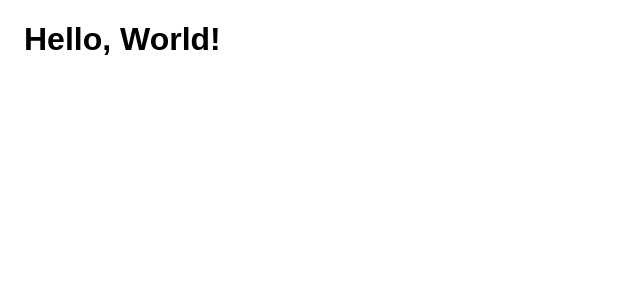
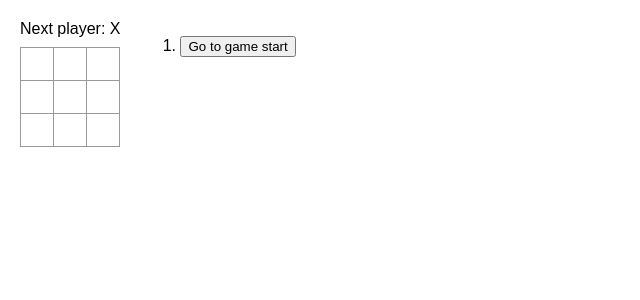
Before and after one commit to unnKoel/Rxjs-react-fe, a React app: page / in a window 1280 px wide. Shown: the top 300 px of the page, without its empty margins (0-640 px from the left). Built offline with nearby package versions, Linux system fonts and the light colour scheme.

Commit message:
get involved react offical example

```diff
--- a/src/app.css
+++ b/src/app.css
@@ -1,4 +1,90 @@
-.App {
-  margin: 1rem;
-  font-family: Arial, Helvetica, sans-serif;
+* {
+  box-sizing: border-box;
 }
+
+body {
+  font-family: sans-serif;
+  margin: 20px;
+  padding: 0;
+}
+
+h1 {
+  margin-top: 0;
+  font-size: 22px;
+}
+
+h2 {
+  margin-top: 0;
+  font-size: 20px;
+}
+
+h3 {
+  margin-top: 0;
+  font-size: 18px;
+}
+
+h4 {
+  margin-top: 0;
+  font-size: 16px;
+}
+
+h5 {
+  margin-top: 0;
+  font-size: 14px;
+}
+
+h6 {
+  margin-top: 0;
+  font-size: 12px;
+}
+
+code {
+  font-size: 1.2em;
+}
+
+ul {
+  padding-left: 20px;
+}
+
+* {
+  box-sizing: border-box;
+}
+
+body {
+  font-family: sans-serif;
+  margin: 20px;
+  padding: 0;
+}
+
+.square {
+  background: #fff;
+  border: 1px solid #999;
+  float: left;
+  font-size: 24px;
+  font-weight: bold;
+  line-height: 34px;
+  height: 34px;
+  margin-right: -1px;
+  margin-top: -1px;
+  padding: 0;
+  text-align: center;
+  width: 34px;
+}
+
+.board-row:after {
+  clear: both;
+  content: '';
+  display: table;
+}
+
+.status {
+  margin-bottom: 10px;
+}
+.game {
+  display: flex;
+  flex-direction: row;
+}
+
+.game-info {
+  margin-left: 20px;
+}
--- a/src/app.tsx
+++ b/src/app.tsx
@@ -1,12 +1,130 @@
-import React from 'react'
+import { useState } from 'react'
 import './app.css'
 
-const App: React.FC = () => {
+interface SquareProp {
+  value: squareValue
+  onSquareClick: () => void
+}
+
+const Square = ({ value, onSquareClick }: SquareProp): JSX.Element => {
   return (
-    <div className='App'>
-      <h1> Hello, World!</h1>
+    <button className='square' onClick={onSquareClick}>
+      {value}
+    </button>
+  )
+}
+
+interface BoardProp {
+  xIsNext: true | false
+  squares: squareValue[]
+  onPlay: (nextSquares: squareValue[]) => void
+}
+
+const Board = ({ xIsNext, squares, onPlay }: BoardProp): JSX.Element => {
+  function handleClick(i: number): void {
+    if (calculateWinner(squares) ?? squares[i]) {
+      return
+    }
+    const nextSquares = squares.slice()
+    if (xIsNext) {
+      nextSquares[i] = 'X'
+    } else {
+      nextSquares[i] = 'O'
+    }
+    onPlay(nextSquares)
+  }
+
+  const winner = calculateWinner(squares)
+  let status
+  if (winner) {
+    status = 'Winner: ' + winner
+  } else {
+    status = 'Next player: ' + (xIsNext ? 'X' : 'O')
+  }
+
+  return (
+    <>
+      <div className='status'>{status}</div>
+      <div className='board-row'>
+        <Square value={squares[0]} onSquareClick={() => handleClick(0)} />
+        <Square value={squares[1]} onSquareClick={() => handleClick(1)} />
+        <Square value={squares[2]} onSquareClick={() => handleClick(2)} />
+      </div>
+      <div className='board-row'>
+        <Square value={squares[3]} onSquareClick={() => handleClick(3)} />
+        <Square value={squares[4]} onSquareClick={() => handleClick(4)} />
+        <Square value={squares[5]} onSquareClick={() => handleClick(5)} />
+      </div>
+      <div className='board-row'>
+        <Square value={squares[6]} onSquareClick={() => handleClick(6)} />
+        <Square value={squares[7]} onSquareClick={() => handleClick(7)} />
+        <Square value={squares[8]} onSquareClick={() => handleClick(8)} />
+      </div>
+    </>
+  )
+}
+
+const Game = (): JSX.Element => {
+  const [history, setHistory] = useState([Array(9).fill(null)])
+  const [currentMove, setCurrentMove] = useState(0)
+  const xIsNext = currentMove % 2 === 0
+  const currentSquares = history[currentMove]
+
+  function handlePlay(nextSquares: squareValue[]): void {
+    const nextHistory = [...history.slice(0, currentMove + 1), nextSquares]
+    setHistory(nextHistory)
+    setCurrentMove(nextHistory.length - 1)
+  }
+
+  function jumpTo(nextMove: number): void {
+    setCurrentMove(nextMove)
+  }
+
+  const moves = history.map((squares, move) => {
+    let description
+    if (move > 0) {
+      description = `Go to move #' + ${move}`
+    } else {
+      description = 'Go to game start'
+    }
+    return (
+      <li key={move}>
+        <button onClick={() => jumpTo(move)}>{description}</button>
+      </li>
+    )
+  })
+
+  return (
+    <div className='game'>
+      <div className='game-board'>
+        <Board xIsNext={xIsNext} squares={currentSquares} onPlay={handlePlay} />
+      </div>
+      <div className='game-info'>
+        <ol>{moves}</ol>
+      </div>
     </div>
   )
 }
 
-export default App
+type squareValue = 'X' | 'O' | null
+function calculateWinner(squares: squareValue[]): squareValue {
+  const lines = [
+    [0, 1, 2],
+    [3, 4, 5],
+    [6, 7, 8],
+    [0, 3, 6],
+    [1, 4, 7],
+    [2, 5, 8],
+    [0, 4, 8],
+    [2, 4, 6],
+  ]
+  for (let i = 0; i < lines.length; i++) {
+    const [a, b, c] = lines[i]
+    if (squares[a] && squares[a] === squares[b] && squares[a] === squares[c]) {
+      return squares[a]
+    }
+  }
+  return null
+}
+
+export default Game
```
Also changed, not shown: .babelrc, .eslintrc.json.
